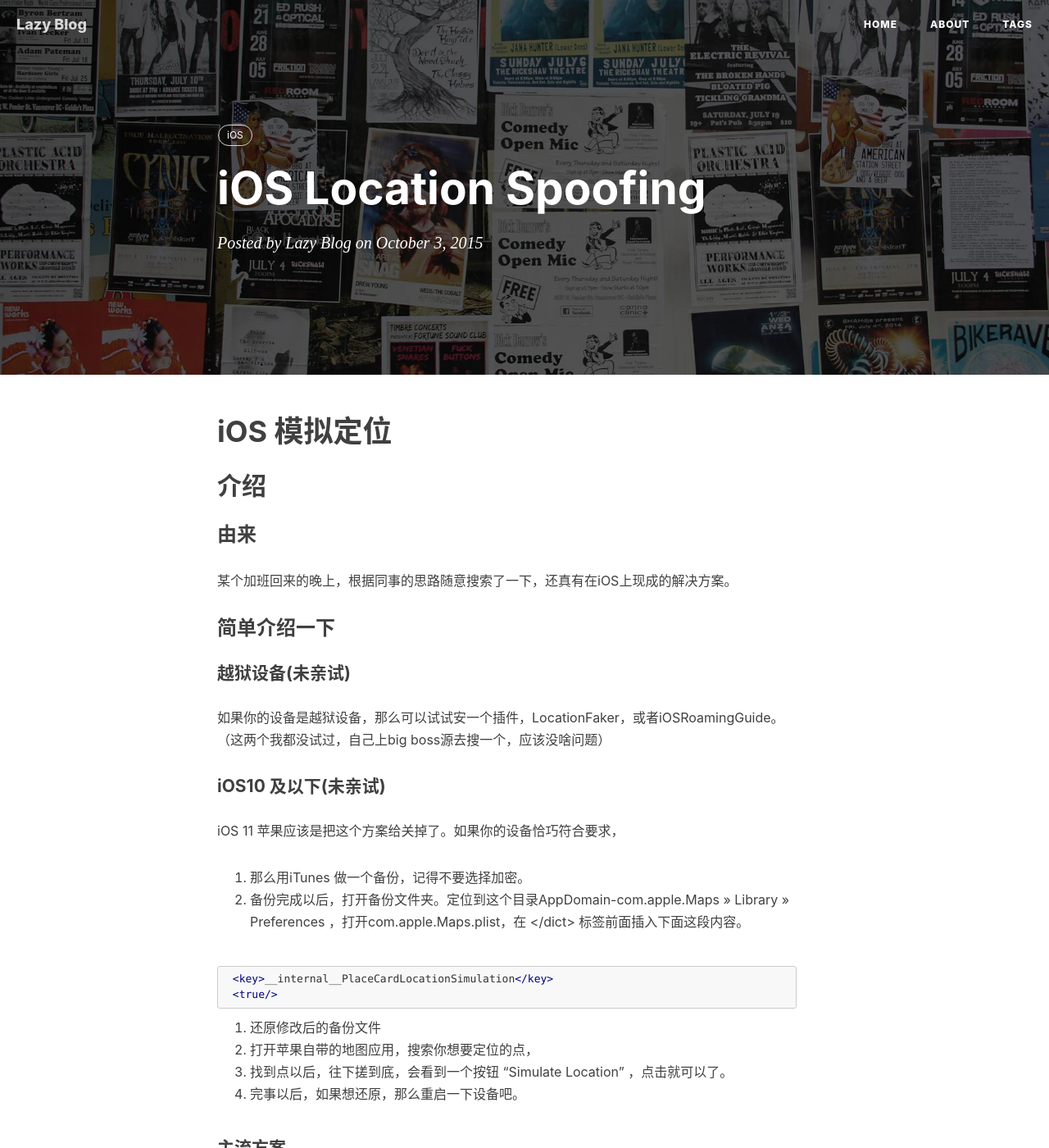
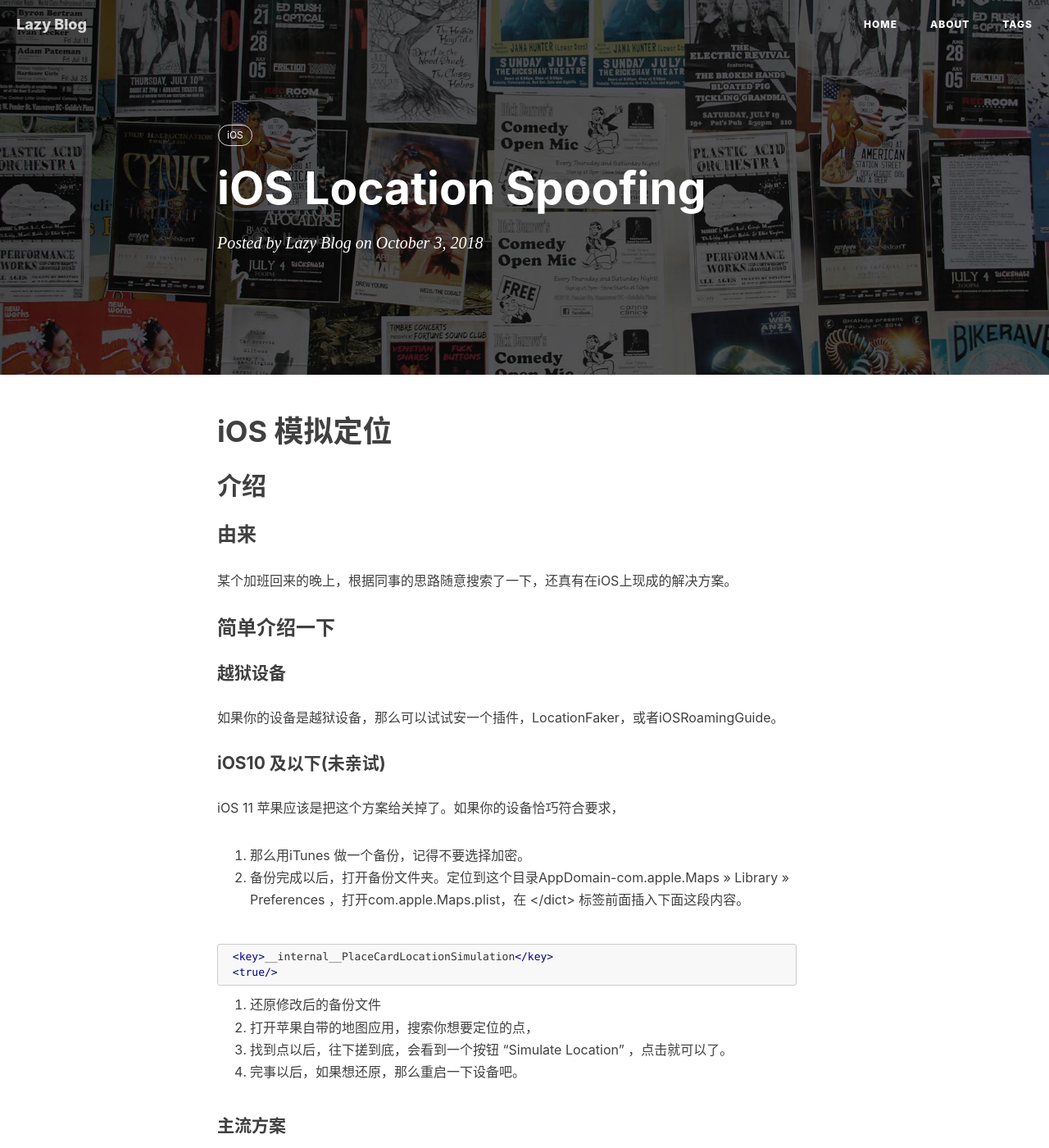
Before and after one commit to toolazytoname/toolazytoname.github.io, a Jekyll site: the page built from _posts/2018-10-03-iOS-Location-Spoofing.markdown, in a window 1280 px wide and 1400 px high. Shown: the whole window at 82% size. Built offline with Jekyll 4.4.1, drawn with Linux system fonts in a browser that asks for light colours; nearby versions of some CDN libraries; comment, search, counter and statistics services are not loaded; some of the changed text lies outside the part shown.

Commit message:
edit location spoofing

```diff
--- a/_posts/2018-10-03-iOS-Location-Spoofing.markdown
+++ b/_posts/2018-10-03-iOS-Location-Spoofing.markdown
@@ -1,7 +1,7 @@
 ---
 layout: post
 title:  "iOS Location Spoofing"
-date:   2015-10-03 18:19:32 +0800
+date:   2018-10-03 18:19:32 +0800
 categories: iOS
 catalog:  true
 tags:
@@ -16,8 +16,8 @@ tags:
 ### 由来
 某个加班回来的晚上，根据同事的思路随意搜索了一下，还真有在iOS上现成的解决方案。
 ### 简单介绍一下
-#### 越狱设备(未亲试)
-如果你的设备是越狱设备，那么可以试试安一个插件，LocationFaker，或者iOSRoamingGuide。（这两个我都没试过，自己上big boss源去搜一个，应该没啥问题）
+#### 越狱设备
+如果你的设备是越狱设备，那么可以试试安一个插件，LocationFaker，或者iOSRoamingGuide。
 #### iOS10 及以下(未亲试)
 iOS 11 苹果应该是把这个方案给关掉了。如果你的设备恰巧符合要求，
 1. 那么用iTunes 做一个备份，记得不要选择加密。
```
